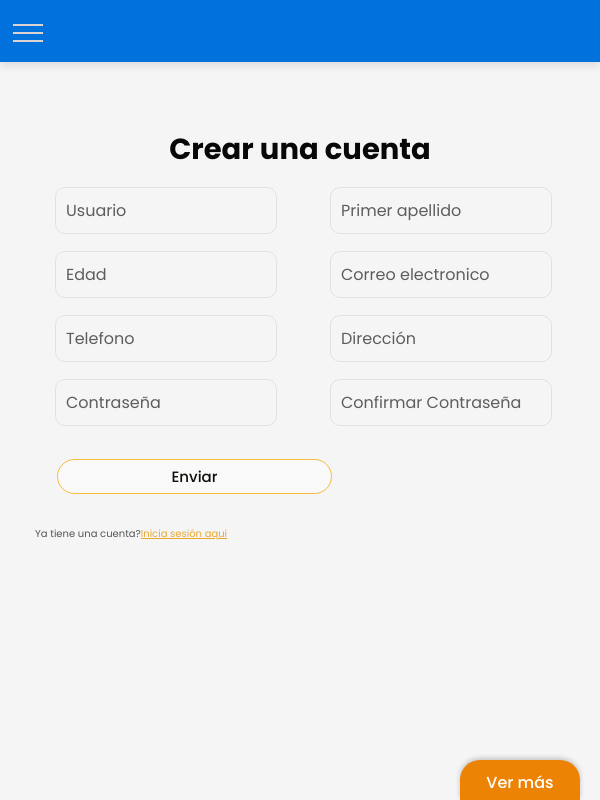
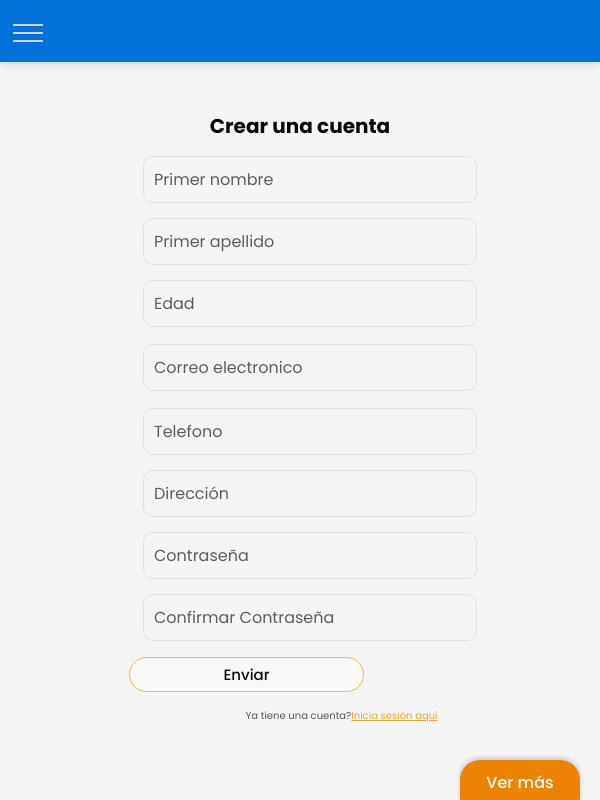
Before and after one commit to ange25-ca/BIG-CART, a React (Vite) app: page /SignUp in a window 600 px wide. Built offline with nearby package versions, Linux system fonts and the light colour scheme.

Commit message:
Cambios de diseño

```diff
--- a/src/components/Auth/assets/signUp.css
+++ b/src/components/Auth/assets/signUp.css
@@ -21,7 +21,7 @@ ya le quite la imagen eli :root {
   border-width: 1.5px;
   display: flex;
   flex-direction: row;
-  align-items: stretch; /* Hace que los hijos coincidan en altura */
+  align-items: stretch;
 }
 
 .ContentFormSignUp {
@@ -30,14 +30,13 @@ ya le quite la imagen eli :root {
   background-color: transparent;
   color: var(--font-color);
   margin-top: 4px;
-  padding: 10px;
-  display: grid;
-  grid-template-columns: 1fr 1fr; /* Define dos columnas */
-  align-items: stretch; /* Hace que los hijos coincidan en altura */
+  padding: 10px 50px;
 }
 
 .ContentFormSignUp h1{
-  font-size: 29px;
+  justify-content: center;
+
+  align-items: center;
 }
 
 .name, .confirmPassword,.phonenumber, .emailSignUp,
@@ -46,8 +45,8 @@ ya le quite la imagen eli :root {
   align-items: center;
   margin: 0 30px;
   outline: none;
-  align-items: center;
   margin-bottom: 2px;
+  padding-left: 3rem;
 }
 
 input[type="text"], input[type="email"],
@@ -160,13 +159,6 @@ grid-column: 1 / -1; /* Ocupa toda la fila */
 @media (max-width: 500px) {
 .FormSignUp {
   max-width: 100%;
-  padding: 10px;
-  display: block;
-}
-
-.ContentFormSignUp {
-  grid-template-columns: 1fr;
-  border-right: none;
 }
 
 .titleSignUp {
@@ -200,13 +192,7 @@ grid-column: 1 / -1; /* Ocupa toda la fila */
 @media (min-width: 500px) and (max-width: 767px) {
 .FormSignUp {
   max-width: 100%;
-  margin: 2rem auto;
-  padding: 15px;
-}
-
-.ContentFormSignUp {
-  grid-template-columns: 1fr 1fr;
-  border-right: none;
+  /*margin: 2rem auto;*/
 }
 
 .name, .password, .email, .phonenumber,
@@ -216,6 +202,9 @@ grid-column: 1 / -1; /* Ocupa toda la fila */
 
 .button-send {
   font-size: 15px;
+  justify-content: center;
+  text-align: center;
+  margin-left: 2rem;
 }
 
 .buttonAction{
@@ -227,12 +216,13 @@ grid-column: 1 / -1; /* Ocupa toda la fila */
   font-size: 10px;
 }
 
-.imgSignUp {
-  display: none; /* Oculta la imagen en pantallas pequeñas */
-}
 
-.no-account-SignUpt{
+.no-account-SignUp{
   margin-left: 10rem;
+  justify-content: center;
+  justify-items: center;
+  text-align: center;
+
 }
 }
 
@@ -240,13 +230,12 @@ grid-column: 1 / -1; /* Ocupa toda la fila */
 @media (min-width: 768px) {
 .FormSignUp {
   max-width: 900px;
-  padding: 10px;
+  /*padding: 10px;*/
 }
+.ContentFormSignUp{
+  padding-left: 6rem;
 
-.ContentFormSignUp {
-  grid-template-columns: 1fr 1rf;
 }
-
 .name, .password, .email, .phonenumber,
 .lastname, .age, .address {
   font-size: 12px;
@@ -273,6 +262,6 @@ grid-column: 1 / -1; /* Ocupa toda la fila */
 .no-account-SignUp p{
   text-align: center;
   align-items: center;
-  padding-left: 20rem;
+  justify-content: center;
 }
 }
--- a/src/components/Auth/components/SignUp.tsx
+++ b/src/components/Auth/components/SignUp.tsx
@@ -95,7 +95,7 @@ function SignUp() {
     if (signupSuccess) {
       const timer = setTimeout(() => {
         navigate('/login');
-      }, 5000); // Redirigir después de 2 segundos
+      }, 2000); // Redirigir después de 2 segundos
       return () => clearTimeout(timer); // Limpiar el temporizador al desmontar
     }
     }, [signupSuccess, navigate]);
@@ -116,7 +116,7 @@ function SignUp() {
                         name='username'
                         value={formData.username}
                         onChange={handleChange}
-                        placeholder='Usuario'
+                        placeholder='Primer nombre'
                     />
                     {formErrors?.find((issue) => issue.path[0] === 'username') && (
                         <span className='error'>{formErrors.find((issue) => issue.path[0] === 'username')?.message}</span>
```
